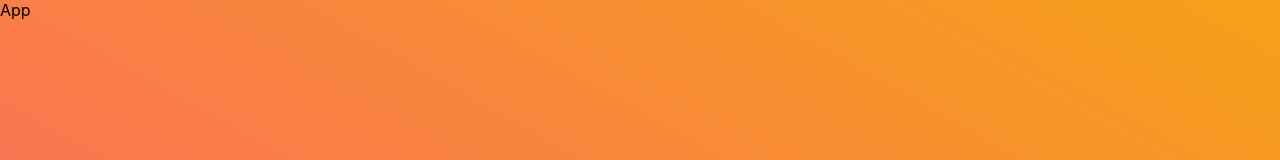
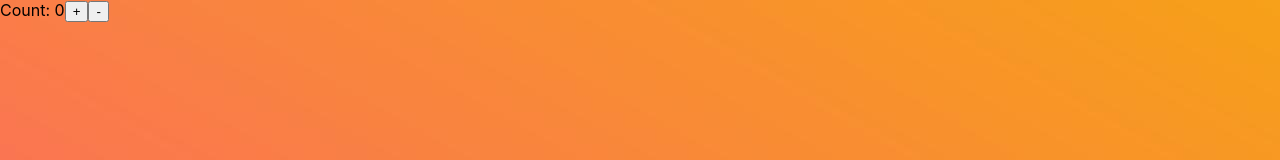
Before and after one commit to tichodus/react-hooks, a React (Create React App) app: page / in a window 1280 px wide. Shown: the top 160 px of the page. Built offline with nearby package versions, Linux system fonts and the light colour scheme.

Commit message:
counter with reducer

```diff
--- a/src/App.js
+++ b/src/App.js
@@ -1,12 +1,28 @@
-import React, { Component } from "react";
-import { Flex } from "reflexbox";
-import logo from "./logo.svg";
-import "./App.css";
+import React, {Component, useReducer} from 'react';
+import {Flex} from 'reflexbox';
+import logo from './logo.svg';
+import './App.css';
+
+function reducer(state, action) {
+  switch (action.type) {
+    case 'increment':
+      return {count: state.count + 1};
+    case 'decrement':
+      return {count: state.count - 1};
+    default:
+      throw new Error();
+  }
+}
 
 const App = () => {
+  const [state, dispatch] = useReducer(reducer, {count: 0});
   return (
-    <Flex justify="center" align="center">
-      App
+    <Flex justify="center" align="center" style={{height: '800px'}}>
+      <div>
+        Count: {state.count}
+        <button onClick={() => dispatch({type: 'increment'})}>+</button>
+        <button onClick={() => dispatch({type: 'decrement'})}>-</button>
+      </div>
     </Flex>
   );
 };
```
